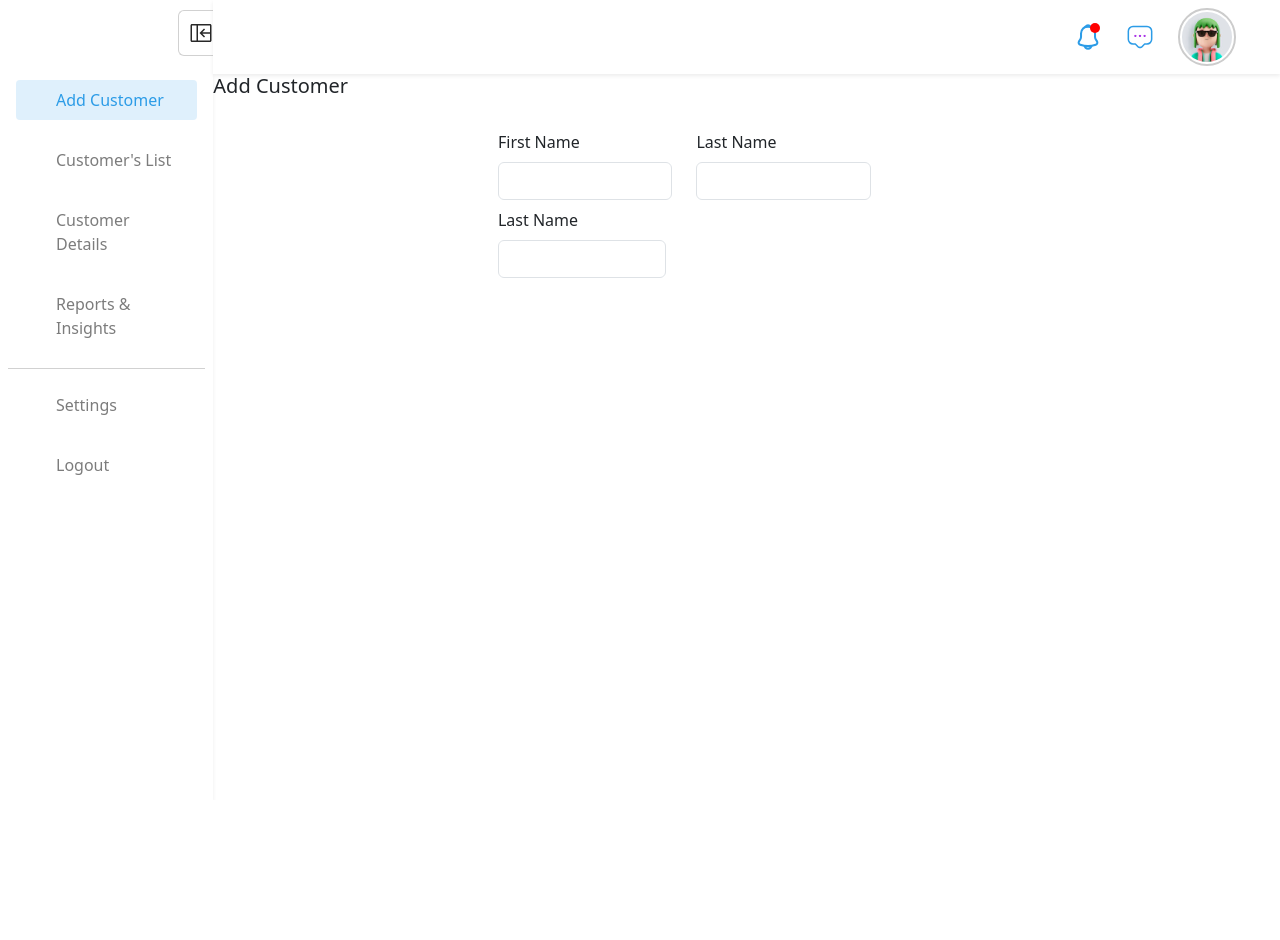
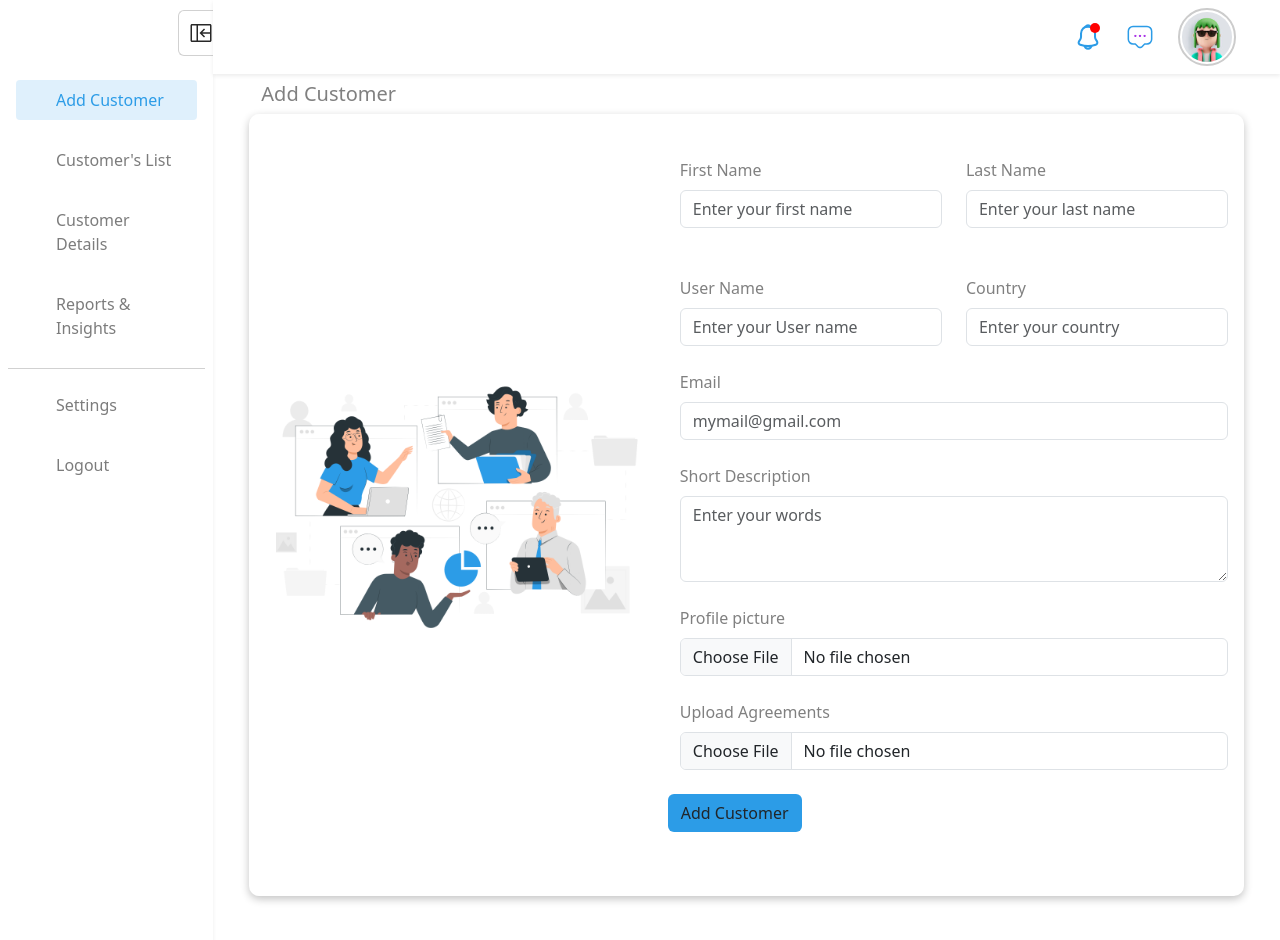
Before and after one commit to Saalujan/Customer_Management_System, a React (Create React App) app in the folder frontend/: page /AddCustomer in a window 1280 px wide. Shown: the top 940 px of the page. Before the commit the page ends 800 px from the top, so only its background shows below. Built offline with nearby package versions, Linux system fonts and the light colour scheme; some icons are missing.

Commit message:
addcustomer form created

```diff
--- a/frontend/src/App.css
+++ b/frontend/src/App.css
@@ -34,7 +34,7 @@
 
 .side-menu-item:hover,
 .side-menu-active {
-  color: #2c9ce7 !important;
+  color: var(--primary-color) !important;
   background-color: #2c9ce726;
 }
 
@@ -56,7 +56,7 @@
 
 .user-profile:hover {
   padding: 2px;
-  border: 2px solid #2c9ce7;
+  border: 2px solid var(--primary-color);
 }
 
 .trans-1 {
@@ -97,7 +97,7 @@
 
 .toggle-expand-button svg {
   vertical-align: middle;
-  color: #2c9ce7;
+  color: var(--primary-color);
 }
 
 .toggle-expand-button {
@@ -168,7 +168,7 @@
 .toggle-text-green {
   font: normal normal 600 16px/25px Poppins;
   letter-spacing: 0px;
-  color: #2c9ce7;
+  color: var(--primary-color);
 }
 
 .toggle-icon-active {
@@ -176,12 +176,12 @@
 }
 
 .toggle-active-feather {
-  color: #2c9ce7;
+  color: var(--primary-color);
 }
 
 .toggle-expand-button svg {
   vertical-align: super;
-  color: #2c9ce7;
+  color: var(--primary-color);
 }
 
 .toggle-expand-button {
@@ -198,7 +198,7 @@
 .toggleLayout-heading {
   font: normal normal 600 16px/25px Poppins;
   letter-spacing: 0;
-  color: #2c9ce7;
+  color: var(--primary-color);
   transition: color 0.3s;
 }
 
@@ -212,3 +212,13 @@
   padding: 11px;
   display: inline-block;
 }
+
+.addCustomer-container {
+  background-color: white;
+  border-radius: 10px;
+  box-shadow: rgba(0, 0, 0, 0.24) 0px 3px 8px;
+}
+
+.add-customer-button {
+  background-color: var(--primary-color) !important;
+}
--- a/frontend/src/components/AddCustomer/AddCustomer.js
+++ b/frontend/src/components/AddCustomer/AddCustomer.js
@@ -1,65 +1,110 @@
 import React from 'react'
 import Layout from '../../layout/layout'
+import CommonInput from '../common/CommonInput/CommonInput'
+import img from '../../Assets/Remote meeting-pana.png'
+
 
 export const AddCustomer = () => {
   return (
     <Layout>
-      <div className="d-flex mb-4 Category-AddedSection">
-        <div className="col-6">
+
+      <div className='container-fluid p-5 pt-2' style={{color:'gray'}}>
         <h5>Add Customer</h5>
+        <div className='row addCustomer-container'>
+
+        <div className='col-md-5 d-flex align-items-center justify-content-center' >
+          <img className={"w-100 d-none d-md-block"} src={img} alt="" />
           </div>
-      </div>
-      <div className='row mb-2'>
-        <div className='col-3'>
+          <div className='col-md p-3 mt-1'>
+
+            <div className="row">
+              <div className='col-sm-6 mt-4'>
+                <CommonInput
+                  Label={'First Name'}
+                  Name={'fname'}
+                  PlaceHolder={'Enter your first name'}
+
+                />
               </div>
 
-        <div className='col'>
-          <div className="container mb-2 AddCustomer-Form-section">
-            <div className="row mb-2">
-              <div className="col-lg-3 col-md-6 col-sm-12">
-                <div className="form-outline mb-2">
-                  <label className="form-label" htmlFor="inputAddAttribute-value">
-                    First Name
-                  </label>
-                  <input
-                    type="text"
-                    id="inputAddAttribute-value"
-                    className="form-control"
-                    required
+              <div className='col-sm-6 mt-4'>
+                <CommonInput
+                  Label={'Last Name'}
+                  Name={'lname'}
+                  PlaceHolder={'Enter your last name'}
+
+                />
+              </div>
+
+            </div>
+
+            <div className="row mt-4">
+              <div className='col-sm-6 mt-4'>
+                <CommonInput
+                  Label={'User Name'}
+                  Name={'Uname'}
+                  PlaceHolder={'Enter your User name'}
+
+                />
+              </div>
+
+              <div className='col-sm-6 mt-4'>
+                <CommonInput
+                  Label={'Country'}
+                  Name={'country'}
+                  PlaceHolder={'Enter your country'}
+
                 />
               </div>
             </div>
-              <div className="col-lg-3 col-md-6 col-sm-12">
-                <div className="form-outline mb-2">
-                  <label className="form-label" htmlFor="inputAddAttribute-value">
-                    Last Name
-                  </label>
-                  <input
-                    type="text"
-                    id="inputAddAttribute-value"
-                    className="form-control"
-                    required
+            <div className='row mt-4'>
+
+              <CommonInput
+                Label={'Email'}
+                Name={'email'}
+                PlaceHolder={'mymail@gmail.com'}
+
               />
+
+            </div>
+            <div className='row mt-4'>
+
+              <CommonInput
+                Label={'Short Description'}
+                Name={'shortDescription'}
+                PlaceHolder={'Enter your words'}
+                TextArea={true}
+
+              />
+
+            </div>
+            <div className='row mt-4'>
+              <CommonInput
+                Label={'Profile picture'}
+                Name={'profilePicture'}
+                Type={"file"}
+
+              />
+
+            </div>
+            <div className='row mt-4'>
+
+              <CommonInput
+                Label={'Upload Agreements'}
+                Name={'upload'}
+                Type={"file"}
+
+              />
+
+            </div>
+
+            <div className='row mt-4 mb-5'>
+            <button type="button" className="btn add-customer-button" style={{width:'auto'}}>Add Customer</button>
             </div>
           </div>
-              <div className="row mb-2">
-                <div className="col-lg-3 col-md-6 col-sm-12">
-                  <div className="form-outline mb-2">
-                    <label className="form-label" htmlFor="inputAddAttribute-value">
-                      Last Name
-                    </label>
-                    <input
-                      type="text"
-                      id="inputAddAttribute-value"
-                      className="form-control"
-                      required
-                    />
+
         </div>
-                </div>
-              </div>
-            </div>
-          </div>
-        </div>
+
       </div>
     </Layout>
   )
--- /dev/null
+++ b/frontend/src/components/common/CommonInput/CommonInput.js
@@ -0,0 +1,37 @@
+import React from 'react'
+
+const CommonInput = ({ Label, Type, Name, Onchange, PlaceHolder, Disable, TextArea }) => {
+    return (
+        <div>
+            <label className="form-label" htmlFor="inputAddAttribute-value">
+                {Label}
+            </label>
+
+            {TextArea ? (
+                <textarea
+                    className="form-control"
+                    rows="3"
+                    name={Name}
+                    onChange={Onchange}
+                    placeholder={PlaceHolder}
+                    disabled={Disable}
+                    required
+
+                />
+            ) : (
+                <input
+                    type={Type}
+                    name={Name}
+                    className="form-control"
+                    onChange={Onchange}
+                    placeholder={PlaceHolder}
+                    disabled={Disable}
+                    required
+                />
+            )}
+
+        </div>
+    )
+}
+
+export default CommonInput
--- a/frontend/src/index.css
+++ b/frontend/src/index.css
@@ -11,3 +11,7 @@ code {
   font-family: source-code-pro, Menlo, Monaco, Consolas, 'Courier New',
     monospace;
 }
+
+:root{
+  --primary-color:#2c9ce7;
+}
```
Also changed, not shown: frontend/src/Assets/Remote meeting-pana.png (added). Lines whose indentation alone changed are shown as unchanged.
